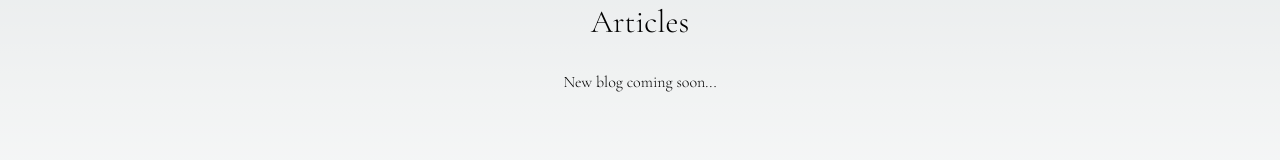
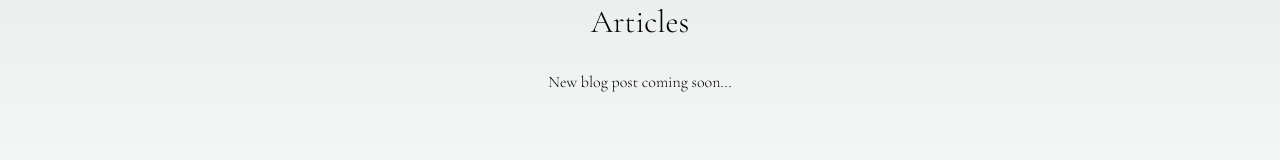
Before and after one commit to TheDuckAI/community-website, a Next.js app in the folder duckai/: page /blog in a window 1280 px wide. Shown: the part 434-594 px from the top of the page. Built offline with nearby package versions, Linux system fonts and the light colour scheme.

Commit message:
fixed duck ocr

```diff
--- a/duckai/src/pages/blog.tsx
+++ b/duckai/src/pages/blog.tsx
@@ -24,9 +24,9 @@ export default function Home({
 
         <div className={"row"}>
           {postPreviews.length === 1 ? (
-            <div className={"col-6 mb-4"}>New blog coming soon...</div>
+            <div className={"col-6 mb-4"}>New blog post coming soon...</div>
           ) : (
-            postPreviews.map((postPreview, i) => (
+            postPreviews.slice(1).map((postPreview, i) => (
               <div className={"col-6 mb-4"} key={i}>
                 <PostCard postPreview={postPreview} />
               </div>
--- a/duckai/src/screens/Projects/Projects.tsx
+++ b/duckai/src/screens/Projects/Projects.tsx
@@ -14,7 +14,7 @@ const projects = [
     githubLink: "https://github.com/TheDuckAI/DUCK-datasets",
   },
   {
-    name: "Donut OCR",
+    name: "Duck OCR",
     description:
       "An OCR model of quality comparable to proprietary OCR solutions that can generate bounding boxes around any word that appears on an image and label them with the corresponding word.",
     status: "In Progress",
```
Also changed, not shown: duckai/_posts/blank.mdx (deleted), duckai/_posts/dummy.mdx (added).
